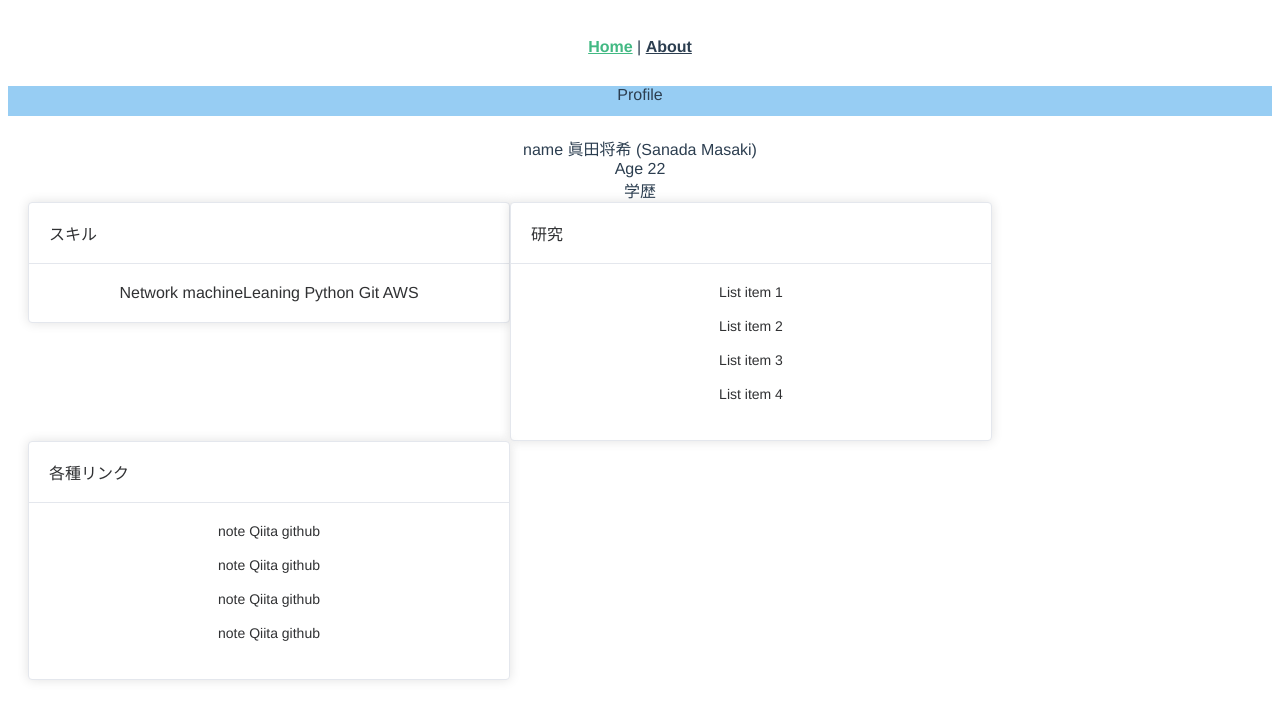
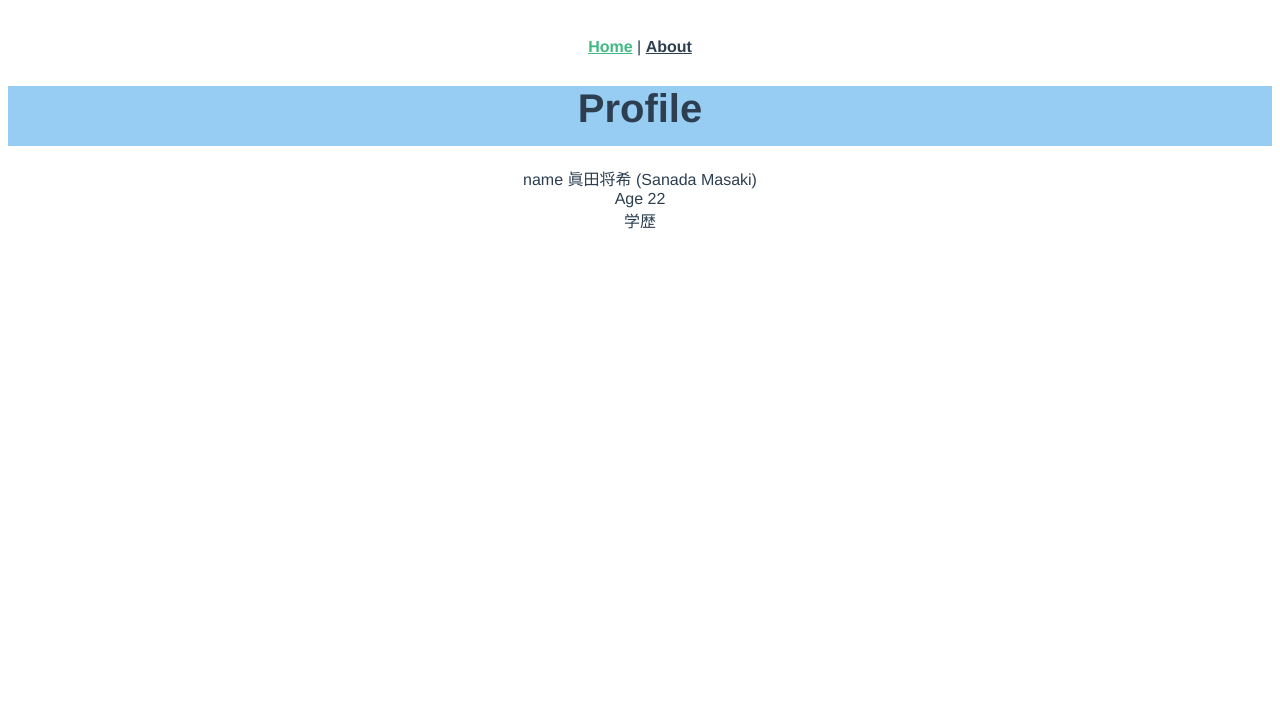
Before and after one commit to masaki12-s/portfolio, a Vue app: page / in a window 1280 px wide. Shown: the top 720 px of the page. Built offline with nearby package versions, Linux system fonts and the light colour scheme.

Commit message:
ファイル構造を大幅に変更

```diff
--- a/src/views/HomeView.vue
+++ b/src/views/HomeView.vue
@@ -1,60 +1,30 @@
+
 <template>
     <div class="common-layout">
-      <!-- <el-button type="primary">Primary</el-button> -->
-      <el-container>
-        <el-header class="profile" style="height:30px;padding: auto;">Profile</el-header>
-            <el-main>
-              name 眞田将希 (Sanada Masaki) <br>
-              Age 22 <br>
-              学歴 <br>
-              <el-card class="box-card">
-                <template #header>
-                  <div class="card-header">
-                    <span>スキル</span>
-                  </div>
-                </template>
-                <div> Network
-                      machineLeaning
-                      Python
-                      Git
-                      AWS
-            </div>
+      <profile id="Profile"/>
 
 
-              </el-card>
-              <el-card class="box-card">
-                <template #header>
-                  <div class="card-header">
-                    <span>研究</span>
-                  </div>
-                </template>
-                <div v-for="o in 4" :key="o" class="text item">{{ 'List item ' + o }}</div>
-              </el-card>
 
-              <el-card class="box-card">
-                <template #header>
-                  <div class="card-header">
-                    <span>各種リンク</span>
-                  </div>
-                </template>
-                <div v-for="o in 4" :key="o" class="text item">              note
-              Qiita
-              github</div>
-              </el-card>
-            </el-main>
-      </el-container>
   </div>
 </template>
 
 <script lang="ts">
+import Profile from './Profile.vue';
+export default {
+  name: 'home',
+  components: {
+    Profile,
+  },
+};
 
 </script>
 
 <style>
 
 .profile {
+  font-size: 40px;
   background-color: #97cdf3;
-  height:20px;
+  font-weight: bold;
 }
 .skill {
   background-color: #97cdf3;
--- /dev/null
+++ b/src/views/Profile.vue
@@ -0,0 +1,10 @@
+<template>
+    <el-container>
+        <el-header class="profile" style="height:60px;padding: auto;">Profile</el-header>
+            <el-main>
+              name 眞田将希 (Sanada Masaki) <br>
+              Age 22 <br>
+              学歴 <br>
+            </el-main>
+      </el-container>
+</template>
```
Also changed, not shown: src/views/Research.vue (added, +13 -0 lines), src/views/Works.vue (added, +15 -0 lines), 1 other file (tests, documents, lock files or other folders).
